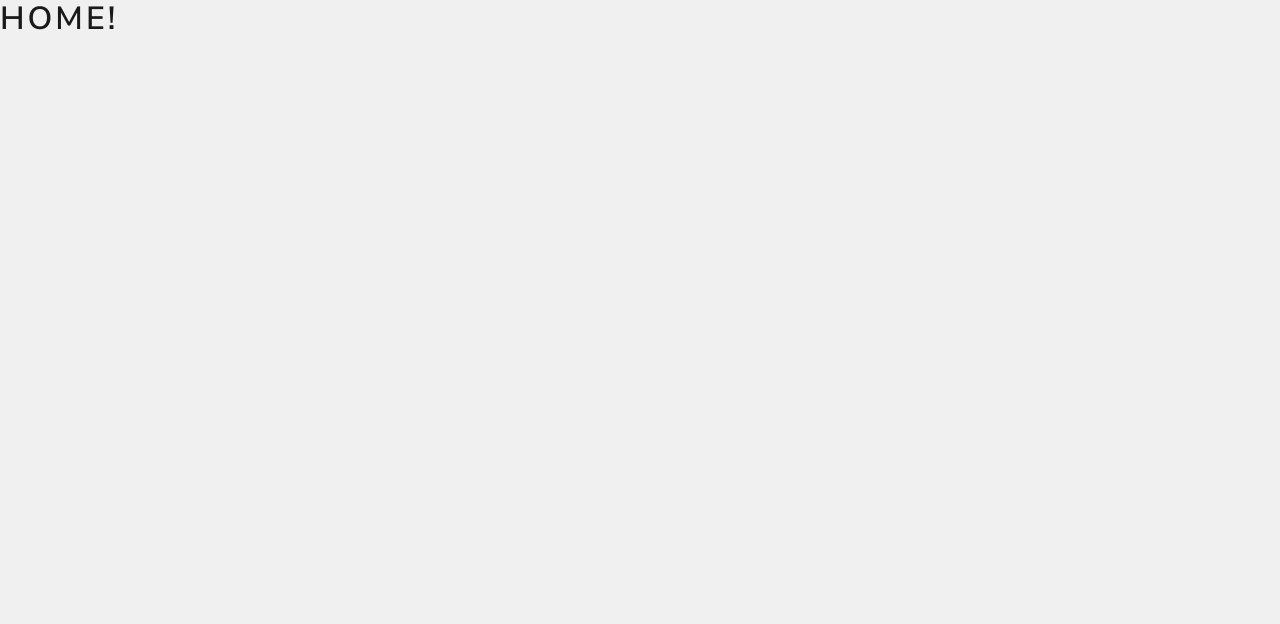
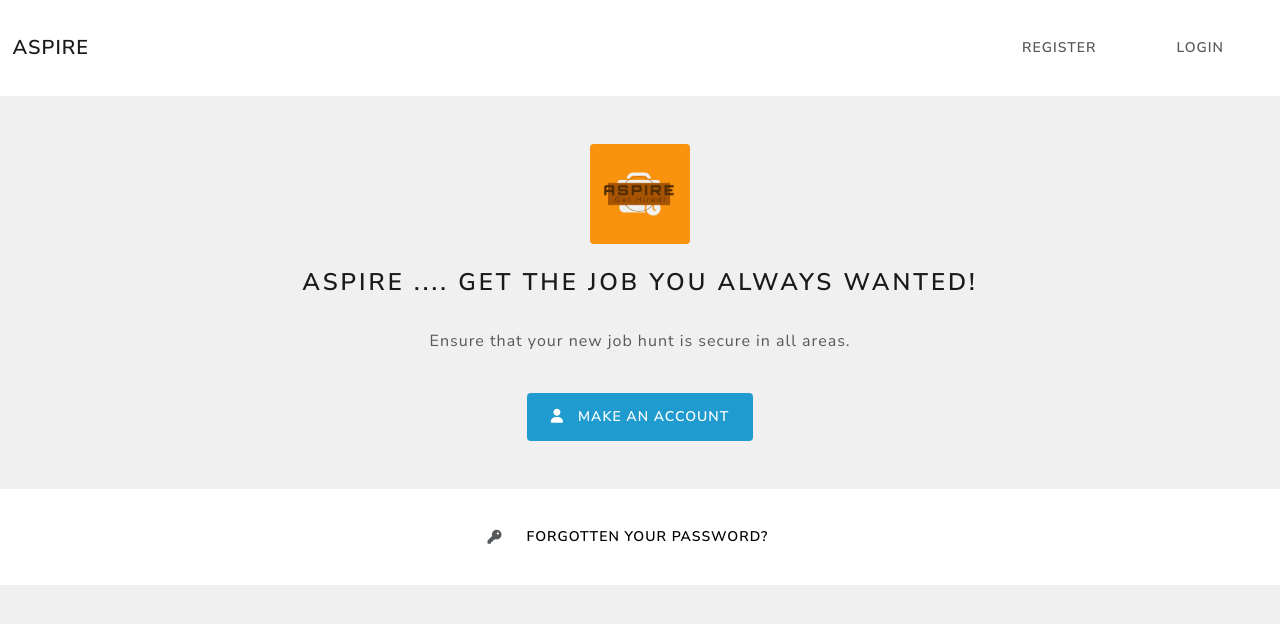
Before and after one commit to eccololo/Aspire, a Django app: page / in a window 1280 px wide. Before the commit the part shown is almost empty. Shown: the top 624 px of the page. Run offline with Django 5.2, Linux system fonts and the light colour scheme.

Commit message:
Add site logo and various variations of logo images which fixes: #14

```diff
--- a/offers/templates/index.html
+++ b/offers/templates/index.html
@@ -2,5 +2,81 @@
 {% load static %}
 {% block title %}Aspire - Home{% endblock %}
 {% block content %}
-<h1>Home!</h1>
+<nav
+  class="navbar navbar-expand-lg navbar-light bg-white justify-content-center"
+>
+  <a class="navbar-brand main-heading" href="{% url 'view-home' %}"> &nbsp; Aspire </a>
+
+  <button
+    class="navbar-toggler"
+    type="button"
+    data-toggle="collapse"
+    data-target="#navbarNavDropdown"
+    aria-controls="navbarNavDropdown"
+    aria-expanded="false"
+    aria-label="Toggle navigation"
+  >
+    <span class="navbar-toggler-icon"></span>
+  </button>
+
+  <div class="collapse navbar-collapse text-center" id="navbarNavDropdown">
+    <ul class="navbar-nav ms-auto">
+      <li class="nav-item">
+        <a
+          class="btn btn-alert navbar-btn link-style"
+          type="button"
+          href="#"
+          >Register</a
+        >
+      </li>
+
+      <li class="nav-item">
+        <a class="btn btn-alert navbar-btn link-style" type="button" href="{% url 'login' %}"
+          >Login</a
+        >
+      </li>
+    </ul>
+  </div>
+</nav>
+{% if messages %}
+    {% for message in messages %}
+
+        {% if message.level == DEFAULT_MESSAGE_LEVELS.SUCCESS %}
+            <p id="message-timer" class="alert alert-success float-center text-center"><i class="fa-solid fa-check"></i> &nbsp; {{ message }} </p>
+        {% endif %}
+    {% endfor %}
+{% endif %}
+<body>
+  <br />
+
+  <br />
+
+  <div class="text-center">
+    <img id="logo-home" src="{% static 'images/logo/Aspire-normal-1.png' %}" alt="Aspire logo." />
+
+    <br />
+    <br />
+
+    <h3>Aspire .... Get the job you always wanted!</h3>
+
+    <br />
+
+    <p>Ensure that your new job hunt is secure in all areas.</p>
+
+    <br />
+
+    <a class="btn btn-info" type="button" href="#">
+      <i class="fa fa-user" aria-hidden="true"></i> &nbsp; Make an account
+    </a>
+  </div>
+</body>
+
+<br />
+<br />
+
+<footer class="navbar navbar-expand-lg navbar-light bg-white justify-content-center">
+  <i class="fa-solid fa-key"></i><a class="btn btn-secondary" type="button" href="#">
+    Forgotten Your Password?
+  </a>
+</footer>
 {% endblock %}
--- a/offers/views.py
+++ b/offers/views.py
@@ -23,5 +23,5 @@ def dashboard(request):
 
 def user_logout(request):
     auth.logout(request)
-    # messages.success(request, "Logout success!")
+    messages.success(request, "Logout success!")
     return redirect("view-home")
--- a/static/css/styles.css
+++ b/static/css/styles.css
@@ -106,7 +106,17 @@ body {
     background-color: #f0f0f0;
 }
 
+.btn {
+    border-radius: 4px;
+}
+
 .form-layout {
     width: 500px;
     border-radius: 20px;
 }
+
+#logo-home {
+    height: 100px;
+    width: 100px;
+    border-radius: 4px;
+}
```
Also changed, not shown: offers/templates/dashboard.html (+8 -0 lines), static/images/logo/Aspire-normal-1.png (added), static/images/logo/Aspire-normal-2.png (added), static/images/logo/Aspire-normal-3.png (added), static/images/logo/Aspire-normal-4.png (added), static/images/logo/Aspire-normal-5.png (added), static/images/logo/Aspire-normal-6.png (added), static/images/logo/Aspire-normal-7.png (added), static/images/logo/Aspire-normal-8.png (added), static/images/logo/Aspire-transparent-1.png (added), static/images/logo/Aspire-transparent-2.png (added), static/images/logo/Aspire-transparent-3.png (added), static/images/logo/Aspire-transparent-4.png (added), static/images/logo/Aspire-transparent-5.png (added), 3 more files.
